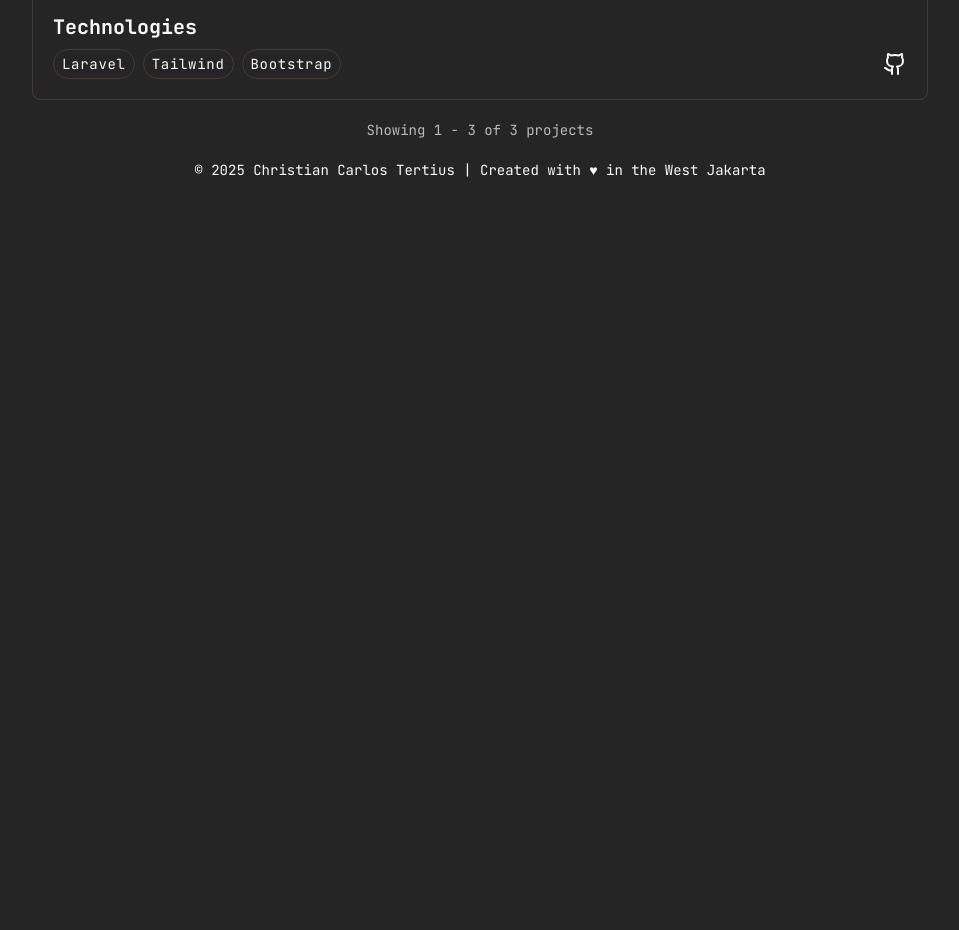
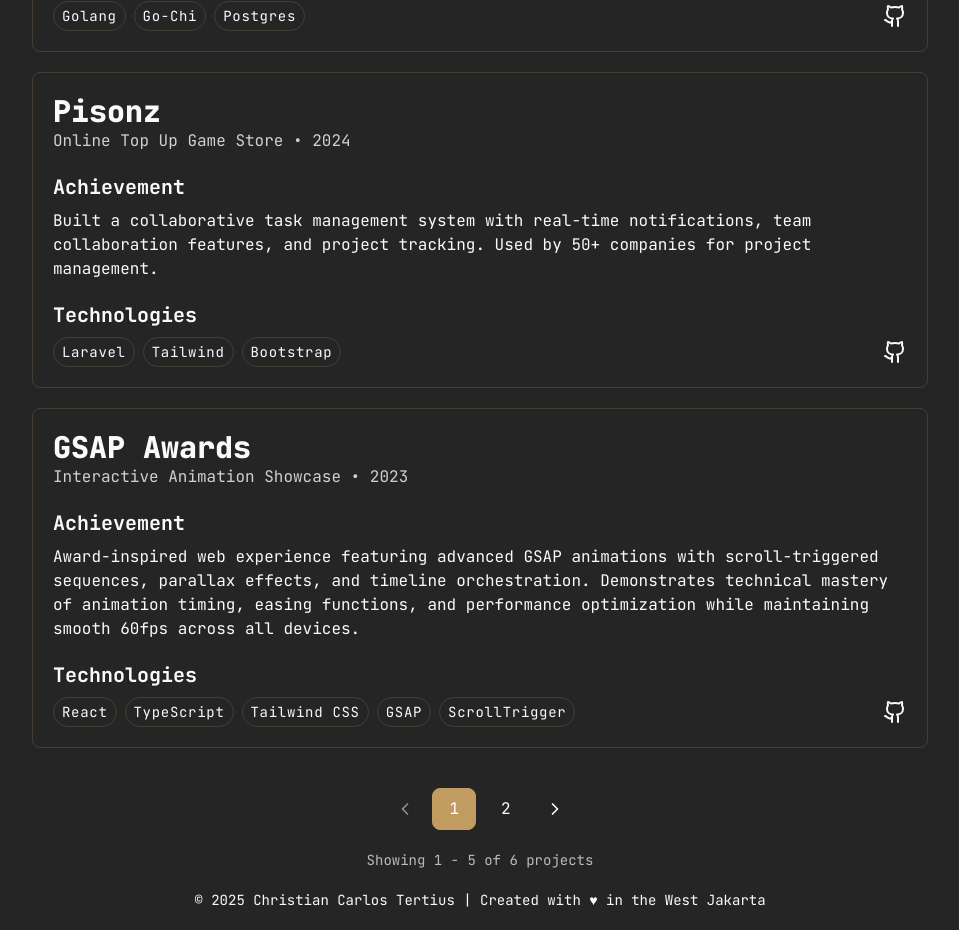
Before and after one commit to ChristianTertius/chris_real_blog, a React (Vite) app in the folder frontend/: page /projects in a window 1280 px wide. Shown: the part 1000-1930 px from the top of the page, without its empty margins (160-1119 px from the left). Before the commit the page ends 1200 px from the top, so only its background shows below. Built offline with nearby package versions, Linux system fonts and the light colour scheme.

Commit message:
(FE) Top Project order change to from the newest
delete comment

```diff
--- a/frontend/src/components/TopProject.tsx
+++ b/frontend/src/components/TopProject.tsx
@@ -7,8 +7,14 @@ import projectsData from '@/datas/projects.json'
 const TopProject = () => {
   const [projects, setProjects] = useState<Project[]>([]);
   useEffect(() => {
-    const top3 = (projectsData as Project[]).slice(-3).reverse()
-    setProjects(top3)
+    const latestYear = Math.max(...(projectsData as Project[]).map(p => p.year));
+
+    const latestProjects = (projectsData as Project[])
+      .filter(p => p.year === latestYear)
+      .slice(-3)
+      .reverse();
+
+    setProjects(latestProjects);
   }, []);
 
   return (
--- a/frontend/src/datas/blogs.json
+++ b/frontend/src/datas/blogs.json
@@ -5,7 +5,7 @@
     "description": "I think Neovim better for Fullstack Developer",
     "image": "https://images.unsplash.com/photo-1618477388954-7852f32655ec?w=800",
     "date": "June, 2025",
-    "content": "For me—someone who loves typing more than thinking, hahaha—I really enjoy coding with Neovim. I can do everything without touching the mouse; the Vim motions and Neovim plugins really help with that. That’s why I prefer Neovim over VS Code. But I’ve noticed that you can’t just use Neovim instantly. Why? Because using Neovim is a journey. You need to decide your own path: which motions you prefer, how you want to build your keymaps, what plugins you like, how you want to customize your setup, and so on. All of that takes time. So if you want an instant code editor and you rely on using your mouse a lot, Neovim might not be for you. But for me? Hahaha, it’s perfect. and this is my neovim looks like:",
+    "content": "  For me—someone who loves typing more than thinking, hahaha—I really enjoy coding with Neovim. I can do everything without touching the mouse; the Vim motions and Neovim plugins really help with that. That’s why I prefer Neovim over VS Code. But I’ve noticed that you can’t just use Neovim instantly. Why? Because using Neovim is a journey. You need to decide your own path: which motions you prefer, how you want to build your keymaps, what plugins you like, how you want to customize your setup, and so on. All of that takes time. So if you want an instant code editor and you rely on using your mouse a lot, Neovim might not be for you. But for me? Hahaha, it’s perfect. and this is my neovim looks like:",
     "content_image": "neovim_setup.png"
   },
   {
@@ -14,6 +14,6 @@
     "description": "React Native is the best bro",
     "image": "https://images.unsplash.com/photo-1555949963-aa79dcee981c?w=800",
     "date": "April, 2025",
-    "content": "You're so fucking stupid,' maybe that's what you're thinking. Look, I know Flutter often has better performance for complex animations and UI, and yeah, I'm aware of that. But why do I still choose React Native over Flutter? Simple: I'm a fullstack developer with a solid foundation in React. Migrating to React Native is way easier for me compared to learning Dart and Flutter from scratch. I work on multiplatform projects—sometimes mobile apps, sometimes web apps—so staying in the JavaScript/React ecosystem just makes more sense for my workflow. Even though I have good experience with Java and Kotlin, I still prefer React Native because of the productivity boost and code reusability across platforms."
+    "content": "  You're so fucking stupid,' maybe that's what you're thinking. Look, I know Flutter often has better performance for complex animations and UI, and yeah, I'm aware of that. But why do I still choose React Native over Flutter? Simple: I'm a fullstack developer with a solid foundation in React. Migrating to React Native is way easier for me compared to learning Dart and Flutter from scratch. I work on multiplatform projects—sometimes mobile apps, sometimes web apps—so staying in the JavaScript/React ecosystem just makes more sense for my workflow. Even though I have good experience with Java and Kotlin, I still prefer React Native because of the productivity boost and code reusability across platforms."
   }
 ]
--- a/frontend/src/datas/projects.json
+++ b/frontend/src/datas/projects.json
@@ -41,5 +41,43 @@
       "Tailwind",
       "Bootstrap"
     ]
+  },
+  {
+    "name": "Golang REST API",
+    "type": "Realtime Chat Web Application",
+    "year": 2025,
+    "achievement": "REST API using golang + JWT authentication with best practice implementation",
+    "link_github": "https://github.com/ChristianTertius/go-jwt.git",
+    "techs": [
+      "Golang",
+      "Go-Chi",
+      "Postgres"
+    ]
+  },
+  {
+    "name": "Yamada Motorcycle",
+    "type": "Motorcycle Store",
+    "year": 2022,
+    "achievement": "Static web created for Human Computer Interaction for mid exam evaluation",
+    "link_github": "https: //christiantertius.github.io/yamada-motorcycle/",
+    "techs": [
+      "HTML",
+      "CSS",
+      "JS"
+    ]
+  },
+  {
+    "name": "GSAP Awards",
+    "type": "Interactive Animation Showcase",
+    "year": 2023,
+    "achievement": "Award-inspired web experience featuring advanced GSAP animations with scroll-triggered sequences, parallax effects, and timeline orchestration. Demonstrates technical mastery of animation timing, easing functions, and performance optimization while maintaining smooth 60fps across all devices.",
+    "link_github": "https://github.com/ChristianTertius/gsap-awwards",
+    "techs": [
+      "React",
+      "TypeScript",
+      "Tailwind CSS",
+      "GSAP",
+      "ScrollTrigger"
+    ]
   }
 ]
```
Also changed, not shown: 1 other file (tests, documents, lock files or other folders).
